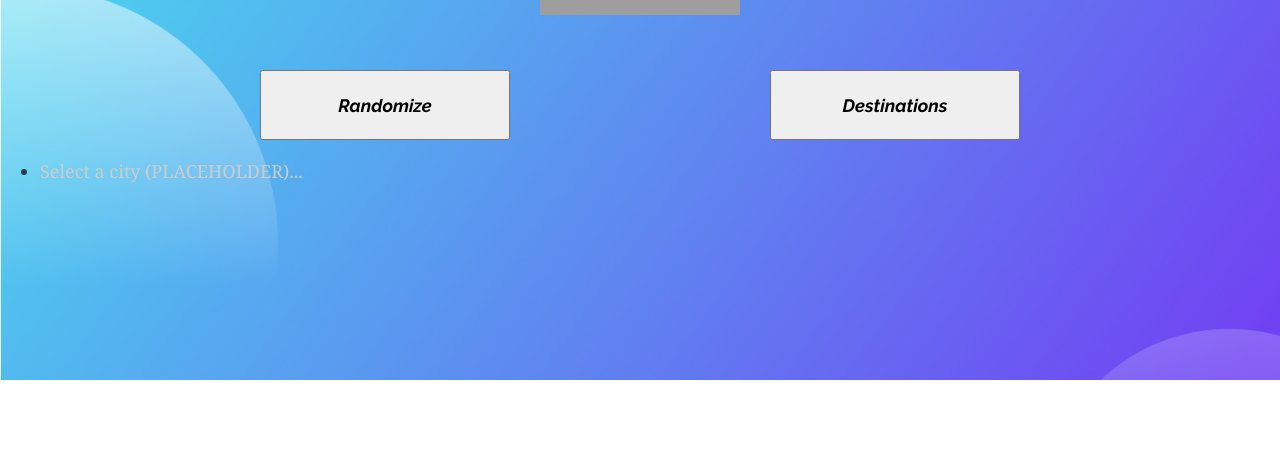
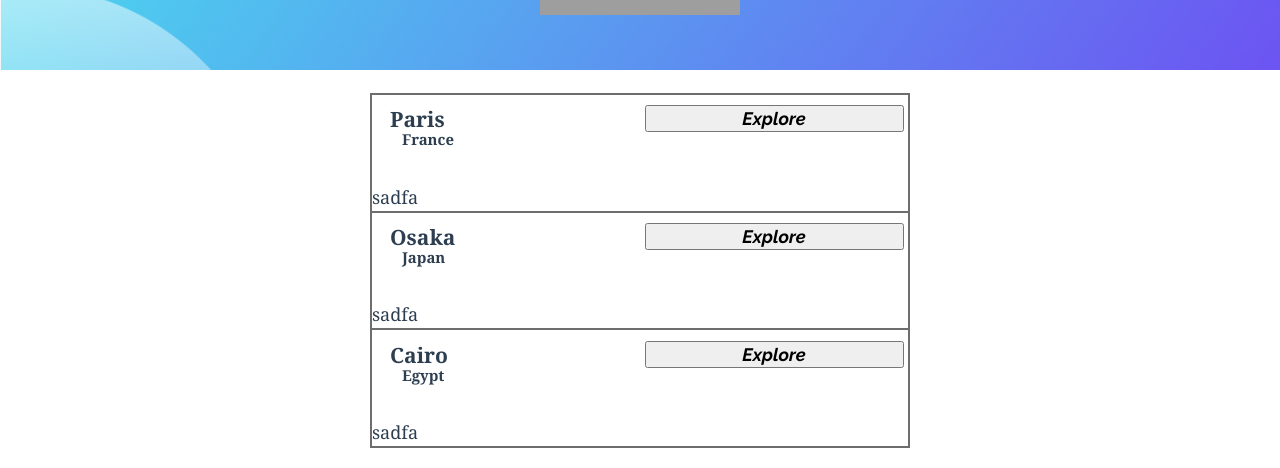
Before and after one commit to lreillywillhight/ga-hackathon-insplore, a Next.js app: page /destinations in a window 1280 px wide. Shown: the part 420-888 px from the top of the page. Before the commit the page ends 800 px from the top, so only its background shows below. Built offline with nearby package versions, Linux system fonts and the light colour scheme; grey boxes are pictures that could not be loaded.

Commit message:
building destinations page

```diff
--- a/pages/destinations.js
+++ b/pages/destinations.js
@@ -2,6 +2,7 @@ import Head from 'next/head'
 import styles from '../styles/Home.module.css'
 import Link from 'next/link'
 import TestCities from './maps/components/testCities.js'
+import { Card, ListGroup } from 'react-bootstrap'
 
 
 import Title from '../components/title'
@@ -21,6 +22,47 @@ export default function Home() {
         <Title />
 
         <Globe />
+        <div>
+
+            <Card className="outerCard" style={{ height:'25rem'}}>
+                <Card.Body >
+                    <Card className="destinationCard" style={{ width:'30em' }}>
+                        <ListGroup variant="flush">
+                            <ListGroup.Item className="destinationCard">
+                                <div className="cityButton">
+                                    <h3 className="city">Paris
+                                    </h3>
+                                    <button className="destinationBtn">Explore</button>
+                                </div>
+                                <h5 className="country">France</h5><br />
+                                <div className="Pics">sadfa</div>
+                            </ListGroup.Item>
+                            <ListGroup.Item className="destinationCard">
+                                <div className="cityButton">
+                                    <h3 className="city">Osaka
+                                    </h3>
+                                    <button className="destinationBtn">Explore</button>
+                                </div>
+                                <h5 className="country">Japan</h5><br />
+                                <div className="Pics">sadfa</div>
+                            </ListGroup.Item>
+                            <ListGroup.Item className="destinationCard">
+                                <div className="cityButton">
+                                    <h3 className="city">Cairo
+                                    </h3>
+                                    <button className="destinationBtn">Explore</button>
+                                </div>
+                                <h5 className="country">Egypt</h5><br />
+                                <div className="Pics">sadfa</div>
+                            </ListGroup.Item>
+                        </ListGroup>
+                    </Card>
+                </Card.Body>
+            </Card>
+
+
+
+        </div>
         <div className="homeButtons">
             <button onClick={() => router.push("/randomDestination")}>Randomize</button>
             <button onClick={() => router.push("/destinations")}>Destinations</button>
--- a/styles/globals.css
+++ b/styles/globals.css
@@ -71,6 +71,44 @@ button {
   justify-content: space-evenly;
 }
 
+/* --------------- Destination --------------- */
+.outerCard {
+  background: white;
+  display: flex;
+  justify-content: center;
+  align-items: center;
+}
+
+.destinationCard {
+  border: .25px solid rgb(109, 109, 109);
+}
+
+.cityButton {
+  display: flex;
+  flex-direction: row;
+  justify-content: space-between;
+  align-items: center;
+  padding-left: 1em;
+}
+
+.destinationBtn {
+  width: 50%;
+  height: 200%;
+  margin-bottom: 0em;
+  margin-right: .25em;
+}
+
+.city {
+  margin-top: .4em;
+  margin-bottom: .4em;
+
+}
+
+.country {
+  margin-top: -1em;
+  margin-bottom: .4em;
+  margin-left: 2em;
+}
 
 /* ----------- Spinning Globe ----------- */
 .globeDiv {
```
Lines whose indentation alone changed are shown as unchanged.
